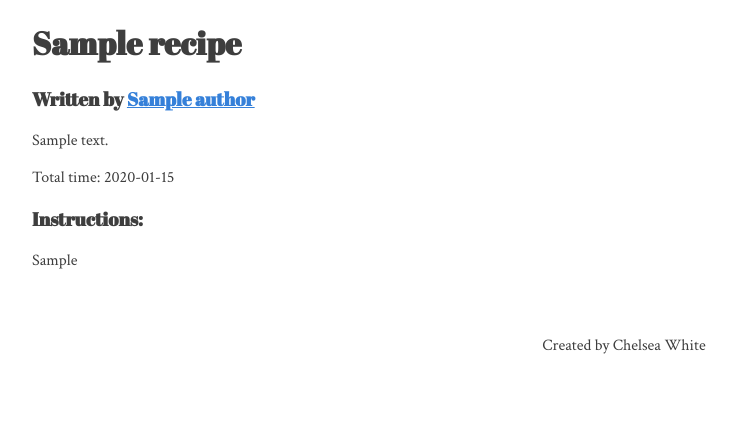
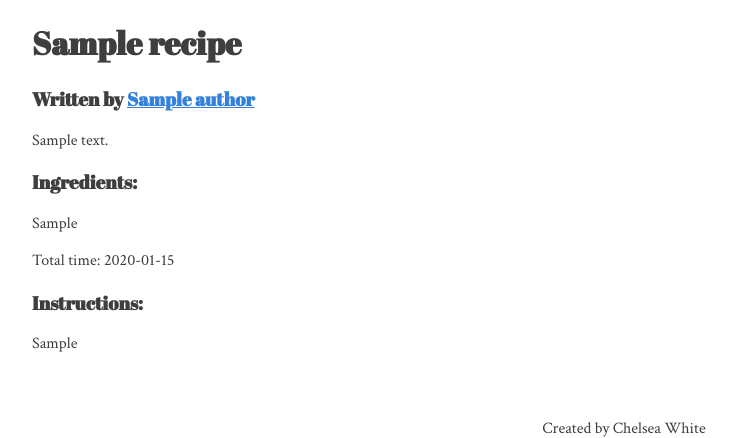
Before and after one commit to Cesaly/recipe_box, a Django app: page /recipe/1/ in a window 1280 px wide. Shown: the part 50-488 px from the top of the page, without its empty margins (16-753 px from the left). Run offline with Django 3.2, Linux system fonts and the light colour scheme; tables that the repository leaves empty hold one stand-in row (values such as "Sample post").

Commit message:
Updates to connect user to Author model, and adds ingredients field for recipe

```diff
--- a/recipes/models.py
+++ b/recipes/models.py
@@ -1,9 +1,11 @@
 from django.db import models
+from django.contrib.auth.models import User
 
 # Create your models here.
 class Author(models.Model):
     name = models.CharField(max_length=50)
     bio = models.TextField()
+    user = models.OneToOneField(User, on_delete=models.CASCADE)
 
     def __str__(self):
         return self.name
@@ -13,6 +15,7 @@ class Recipe(models.Model):
     title = models.CharField(max_length=30)
     author = models.ForeignKey(Author, on_delete=models.CASCADE)
     description = models.TextField()
+    ingredients = models.TextField()
     time_required = models.CharField(max_length=20)
     instructions = models.TextField()
 
--- a/recipes/templates/recipe.html
+++ b/recipes/templates/recipe.html
@@ -5,6 +5,8 @@
   <a href="{% url 'authorview' pk=recipe.author.pk %}">{{recipe.author}}</a>
 </h3>
 <p>{{recipe.description}}</p>
+<h3>Ingredients:</h3>
+<p>{{ recipe.ingredients }}</p>
 <p>Total time: {{recipe.time_required}}</p>
 <h3>Instructions:</h3>
 <p>{{recipe.instructions}}</p>
```
Also changed, not shown: recipes/migrations/0001_initial.py.
